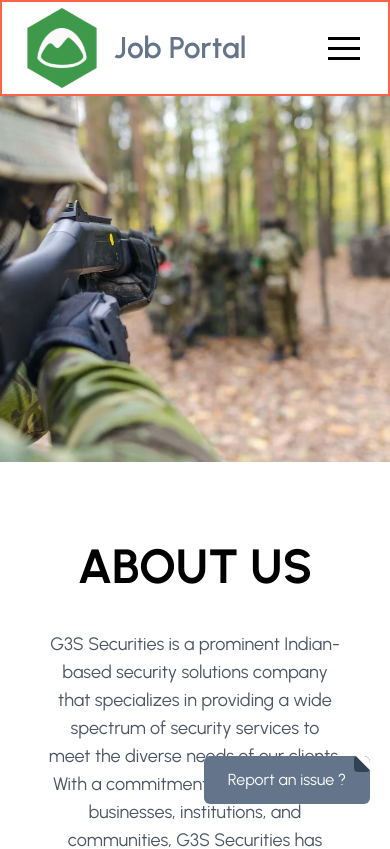
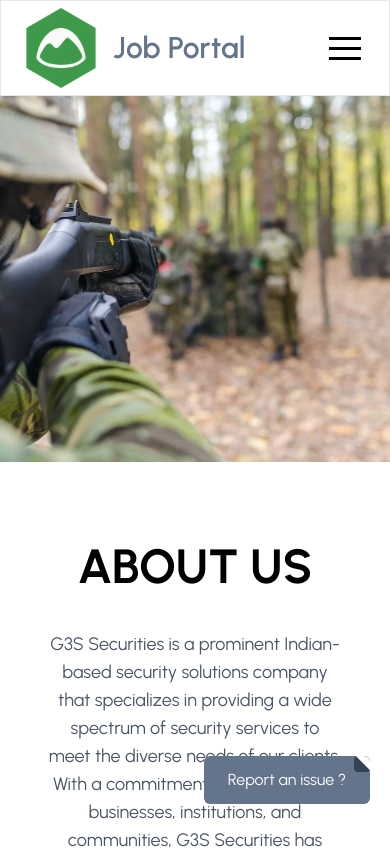
Before and after one commit to riturajmahapatra/G3S_Security, a React (Vite) app: page / in a window 390 px wide. Shown: the top 849 px of the page. Built offline with nearby package versions, Linux system fonts and the light colour scheme.

Commit message:
added to responsive

```diff
--- a/src/NavBar/Nav.jsx
+++ b/src/NavBar/Nav.jsx
@@ -21,8 +21,8 @@ const Navbar = () => {
   };
 
   return (
-    <nav className="redborder bg-white h-24 fixed w-full z-20 top-0 left-0 border">
-      <div className="redborder flex items-center justify-between px-5 mx-auto h-full">
+    <nav className=" bg-white h-24 fixed w-full z-20 top-0 left-0 border">
+      <div className=" flex items-center justify-between px-5 mx-auto h-full">
         <a
           onClick={scrollToTop("/")}
           className="flex items-center cursor-pointer"
@@ -71,7 +71,10 @@ const Navbar = () => {
                 Services
               </a>
             </li>
+            <li className="block py-2 pl-3 pr-4 text-gray-900 rounded hover:bg-gray-100 md:hover:bg-transparent md:hover:text-blue-700 md:p-0 md:dark:hover:text-blue-500 dark:hover:bg-gray-700 dark:hover:text-white md:dark:hover:bg-transparent dark:border-gray-700">
+
             <UserMenu />
+            </li>
           </ul>
         </div>
       </div>
```
